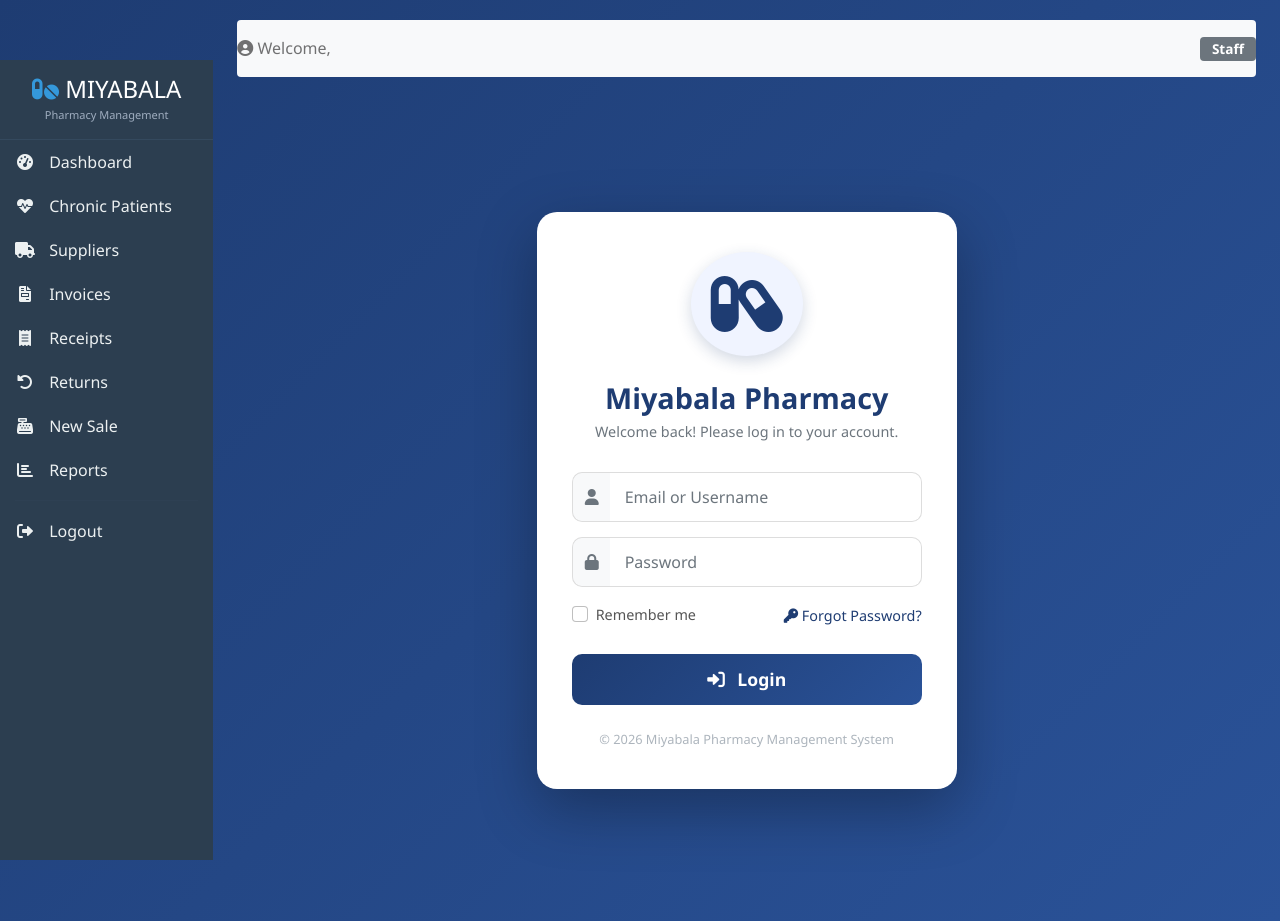
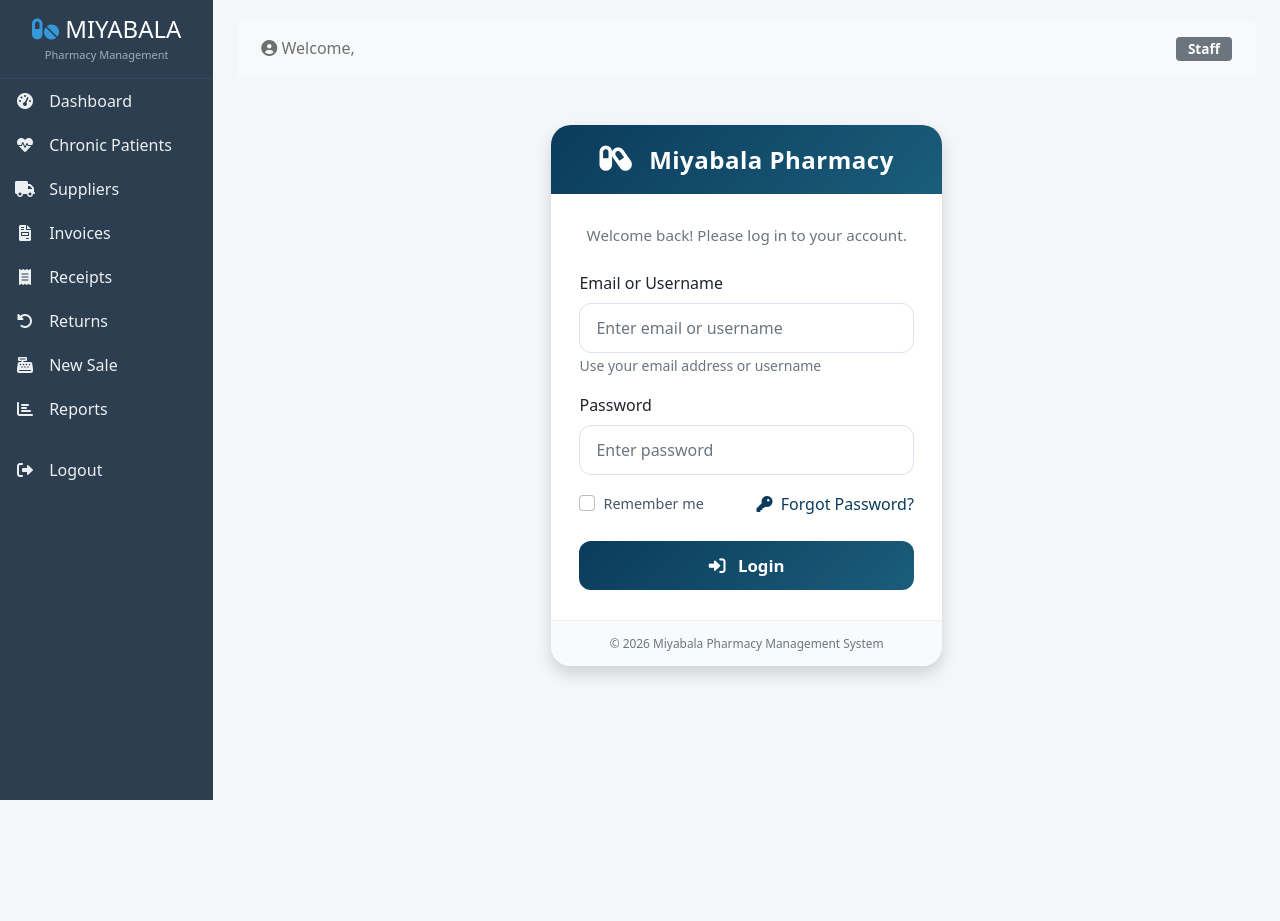
Before and after one commit to kiyimbahenry/miyabalapharmacy, a Django app: page /login/ in a window 1280 px wide. After the commit the page ends 800 px from the top, so only its background shows below. Run offline with Django 5.2, Linux system fonts and the light colour scheme.

Commit message:
Improve login page styling: modern card, better inputs, gradient header

```diff
--- a/stockcontrol/stock/templates/stock/login.html
+++ b/stockcontrol/stock/templates/stock/login.html
@@ -3,193 +3,142 @@
 
 {% block title %}Login - Miyabala Pharmacy{% endblock %}
 
-{% block content %}
+{% block extra_css %}
 <style>
-    /* Full-page background gradient */
-    body {
-        background: linear-gradient(135deg, #1e3c72 0%, #2a5298 100%);
-        min-height: 100vh;
-        display: flex;
-        align-items: center;
-        justify-content: center;
-        margin: 0;
-        padding: 0;
-        font-family: 'Segoe UI', Tahoma, Geneva, Verdana, sans-serif;
-    }
+    /* Style the login card only */
     .login-card {
-        background: #ffffff;
+        border: none;
         border-radius: 20px;
-        box-shadow: 0 20px 60px rgba(0, 0, 0, 0.3);
-        padding: 40px 35px;
-        width: 100%;
-        max-width: 420px;
-        transition: transform 0.3s ease;
+        box-shadow: 0 15px 40px rgba(0, 0, 0, 0.12);
+        overflow: hidden;
+        transition: transform 0.2s;
     }
     .login-card:hover {
-        transform: translateY(-5px);
+        transform: translateY(-3px);
     }
-    .login-logo {
-        text-align: center;
-        margin-bottom: 25px;
+    .login-card .card-header {
+        background: linear-gradient(135deg, #0b3b5c, #1a5d7a);
+        padding: 20px 25px;
+        border: none;
     }
-    .login-logo i {
-        font-size: 4rem;
-        color: #1e3c72;
-        background: #f0f4ff;
-        padding: 20px;
-        border-radius: 50%;
-        box-shadow: 0 5px 15px rgba(30, 60, 114, 0.2);
+    .login-card .card-header h4 {
+        font-weight: 700;
+        margin: 0;
+        letter-spacing: 0.5px;
     }
-    .login-title {
-        text-align: center;
-        font-weight: 700;
-        color: #1e3c72;
-        margin-bottom: 5px;
-        font-size: 1.8rem;
+    .login-card .card-body {
+        padding: 30px 28px;
     }
-    .login-subtitle {
-        text-align: center;
-        color: #6c757d;
-        font-size: 0.9rem;
-        margin-bottom: 30px;
+    .login-card .card-footer {
+        background: #f8fafc;
+        border-top: 1px solid #eef2f6;
+        padding: 12px 20px;
+        font-size: 0.85rem;
+        color: #6c7a8a;
     }
     .form-control {
-        border-radius: 10px;
-        padding: 12px 15px;
-        border: 1px solid #ddd;
-        transition: border-color 0.3s;
+        border-radius: 12px;
+        padding: 12px 16px;
+        border: 1px solid #dce3ed;
+        transition: border-color 0.3s, box-shadow 0.3s;
     }
     .form-control:focus {
-        border-color: #1e3c72;
-        box-shadow: 0 0 0 3px rgba(30, 60, 114, 0.1);
-    }
-    .input-group-text {
-        background: #f8f9fa;
-        border: 1px solid #ddd;
-        border-right: none;
-        border-radius: 10px 0 0 10px;
-        color: #6c757d;
-    }
-    .input-group .form-control {
-        border-left: none;
-        border-radius: 0 10px 10px 0;
-    }
-    .input-group {
-        margin-bottom: 15px;
+        border-color: #0b3b5c;
+        box-shadow: 0 0 0 4px rgba(11, 59, 92, 0.08);
     }
     .btn-login {
-        background: linear-gradient(135deg, #1e3c72 0%, #2a5298 100%);
+        background: linear-gradient(135deg, #0b3b5c, #1a5d7a);
         border: none;
-        border-radius: 10px;
+        border-radius: 12px;
         padding: 12px;
         font-weight: 600;
-        font-size: 1.1rem;
+        font-size: 1.05rem;
         color: white;
         width: 100%;
         transition: opacity 0.3s;
-        margin-top: 10px;
     }
     .btn-login:hover {
         opacity: 0.9;
     }
     .form-check-label {
         font-size: 0.9rem;
-        color: #555;
+        color: #4a5568;
     }
     .forgot-link {
-        color: #1e3c72;
+        color: #0b3b5c;
         text-decoration: none;
-        font-size: 0.9rem;
         font-weight: 500;
     }
     .forgot-link:hover {
         text-decoration: underline;
     }
-    .login-footer {
-        text-align: center;
-        margin-top: 25px;
-        font-size: 0.8rem;
-        color: #adb5bd;
-    }
     .alert {
-        border-radius: 10px;
+        border-radius: 12px;
         margin-bottom: 20px;
     }
-    /* override body from base */
-    .container-fluid {
-        padding: 0;
-        margin: 0;
-    }
-    .row {
-        margin: 0;
-        min-height: 100vh;
-        display: flex;
-        align-items: center;
-        justify-content: center;
-    }
-    .col-12 {
-        display: flex;
-        justify-content: center;
-        padding: 20px;
+    .login-icon {
+        font-size: 1.8rem;
+        margin-right: 10px;
     }
 </style>
+{% endblock %}
 
-<div class="container-fluid">
-    <div class="row">
-        <div class="col-12">
-            <div class="login-card">
-                <!-- Logo / Icon -->
-                <div class="login-logo">
-                    <i class="fas fa-capsules"></i>
+{% block content %}
+<div class="container">
+    <div class="row justify-content-center mt-5">
+        <div class="col-md-6 col-lg-5">
+            <div class="card login-card shadow">
+                <div class="card-header text-center bg-primary text-white">
+                    <h4>
+                        <i class="fas fa-capsules login-icon"></i> Miyabala Pharmacy
+                    </h4>
                 </div>
-                <h2 class="login-title">Miyabala Pharmacy</h2>
-                <p class="login-subtitle">Welcome back! Please log in to your account.</p>
-
-                <!-- Display messages -->
+                <div class="card-body">
                     {% if messages %}
                         {% for message in messages %}
                             <div class="alert alert-{{ message.tags }} alert-dismissible fade show" role="alert">
                                 {{ message }}
-                            <button type="button" class="btn-close" data-bs-dismiss="alert" aria-label="Close"></button>
+                                <button type="button" class="btn-close" data-bs-dismiss="alert"></button>
                             </div>
                         {% endfor %}
                     {% endif %}
 
+                    <p class="text-center text-muted mb-4" style="font-size: 0.95rem;">
+                        Welcome back! Please log in to your account.
+                    </p>
+
                     <form method="post">
                         {% csrf_token %}
-                    <!-- Email/Username -->
-                    <div class="input-group">
-                        <span class="input-group-text"><i class="fas fa-user"></i></span>
+                        <div class="form-group mb-3">
+                            <label for="username" class="form-label fw-500">Email or Username</label>
                             <input type="text" class="form-control" id="username" name="username"
-                               placeholder="Email or Username" value="{{ request.POST.username }}" required>
+                                   placeholder="Enter email or username" required>
+                            <small class="form-text text-muted">Use your email address or username</small>
                         </div>
 
-                    <!-- Password -->
-                    <div class="input-group">
-                        <span class="input-group-text"><i class="fas fa-lock"></i></span>
+                        <div class="form-group mb-3">
+                            <label for="password" class="form-label fw-500">Password</label>
                             <input type="password" class="form-control" id="password" name="password"
-                               placeholder="Password" required>
+                                   placeholder="Enter password" required>
                         </div>
 
-                    <!-- Remember me & Forgot Password -->
-                    <div class="d-flex justify-content-between align-items-center mb-3">
+                        <div class="d-flex justify-content-between align-items-center mb-4">
                             <div class="form-check">
                                 <input type="checkbox" class="form-check-input" id="remember" name="remember">
                                 <label class="form-check-label" for="remember">Remember me</label>
                             </div>
                             <a href="{% url 'stock:password_reset' %}" class="forgot-link">
-                            <i class="fas fa-key"></i> Forgot Password?
+                                <i class="fas fa-key me-1"></i> Forgot Password?
                             </a>
                         </div>
 
-                    <!-- Login Button -->
                         <button type="submit" class="btn btn-login">
                             <i class="fas fa-sign-in-alt me-2"></i> Login
                         </button>
                     </form>
-
-                <div class="login-footer">
-                    &copy; 2026 Miyabala Pharmacy Management System
+                </div>
+                <div class="card-footer text-center text-muted">
+                    <small>&copy; 2026 Miyabala Pharmacy Management System</small>
                 </div>
             </div>
         </div>
```
Lines whose indentation alone changed are shown as unchanged.
